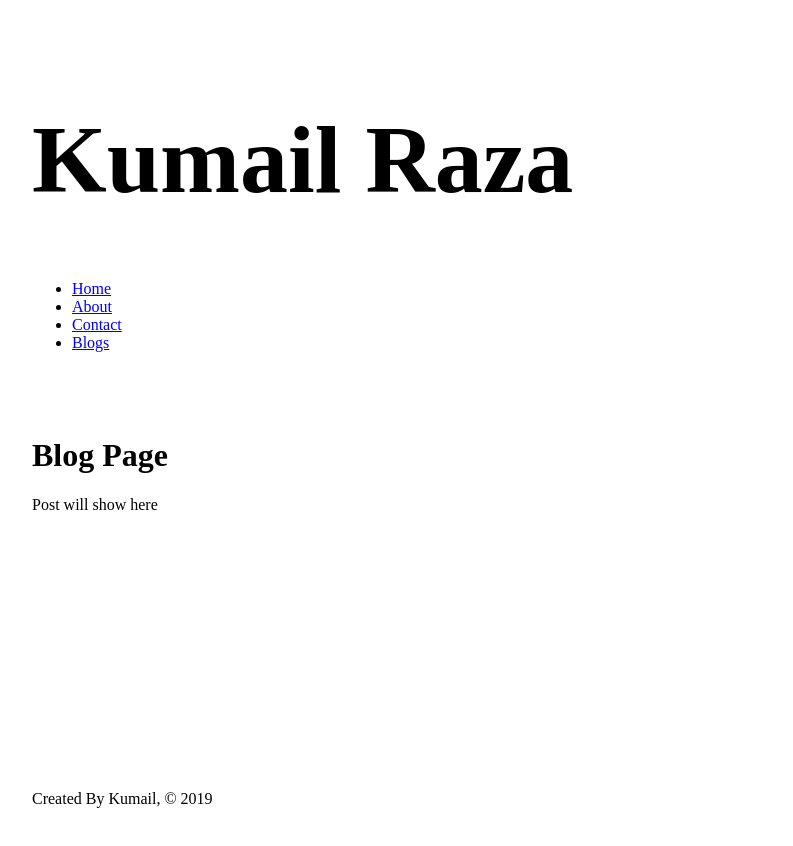
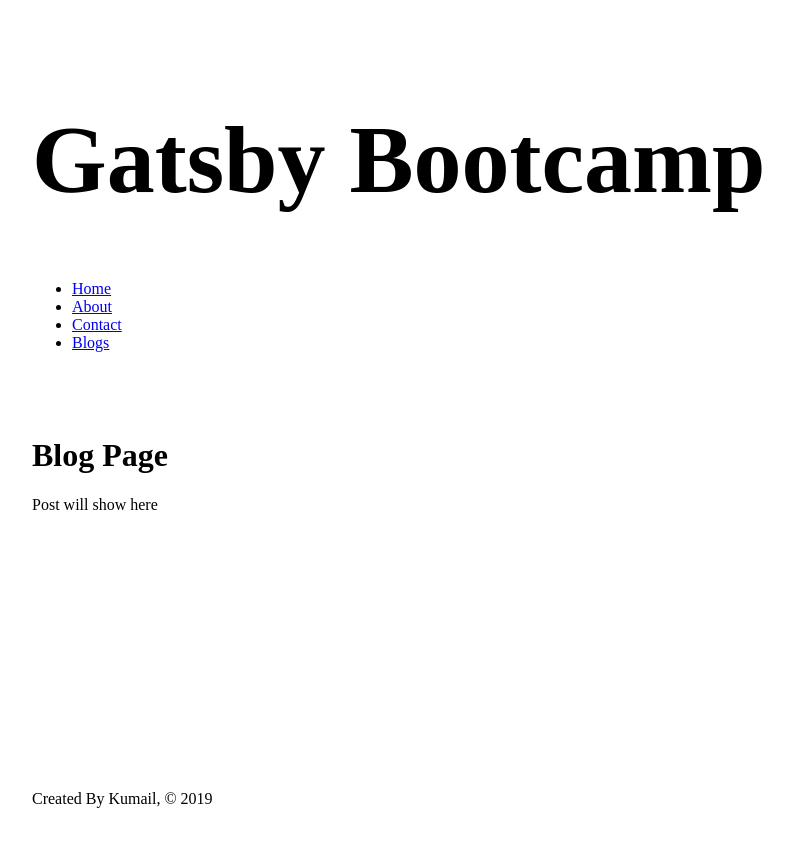
Before and after one commit to Kumail786/Gatsby-Learning, a Gatsby site: page /blog in a window 1280 px wide. Shown: the whole page, without its empty margins (233-1026 px from the left). Built offline with nearby package versions, Linux system fonts and the light colour scheme; Gatsby itself is replaced by a stand-in of ours.

Commit message:
successfuly fetched data using graphql

```diff
--- a/gatsby-config.js
+++ b/gatsby-config.js
@@ -1,4 +1,8 @@
 module.exports = {
+  siteMetadata : {
+    title : "Gatsby Bootcamp",
+    author : "Kumail",
+  },
   plugins : [
     'gatsby-plugin-sass'
   ]
--- a/src/components/header.js
+++ b/src/components/header.js
@@ -1,10 +1,20 @@
 import React from 'react'
-import { Link } from 'gatsby'
+import { Link,graphql,useStaticQuery } from 'gatsby'
 import  headerStyles from'./header.module.scss'
 const Header = ()=>{
+    const data = useStaticQuery(graphql`
+    query{
+        site{
+            siteMetadata{
+                title,
+                author
+            }
+        }
+    }
+    `)
 return (
     <header className={headerStyles.header}>
-       <Link className={headerStyles.title} to="/"> <h1>Kumail Raza</h1></Link>
+<Link className={headerStyles.title} to="/"> <h1>{data.site.siteMetadata.title}</h1></Link>
         <nav>
             <ul className={headerStyles.navList} >
             <li>
```
